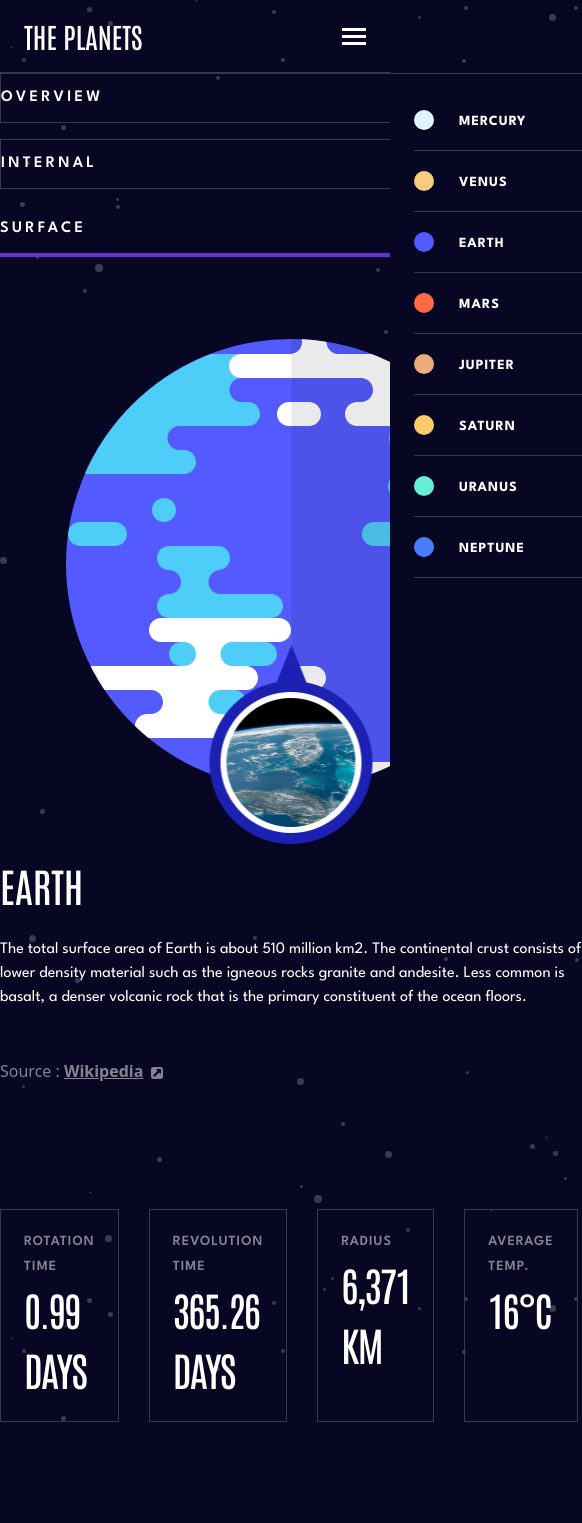
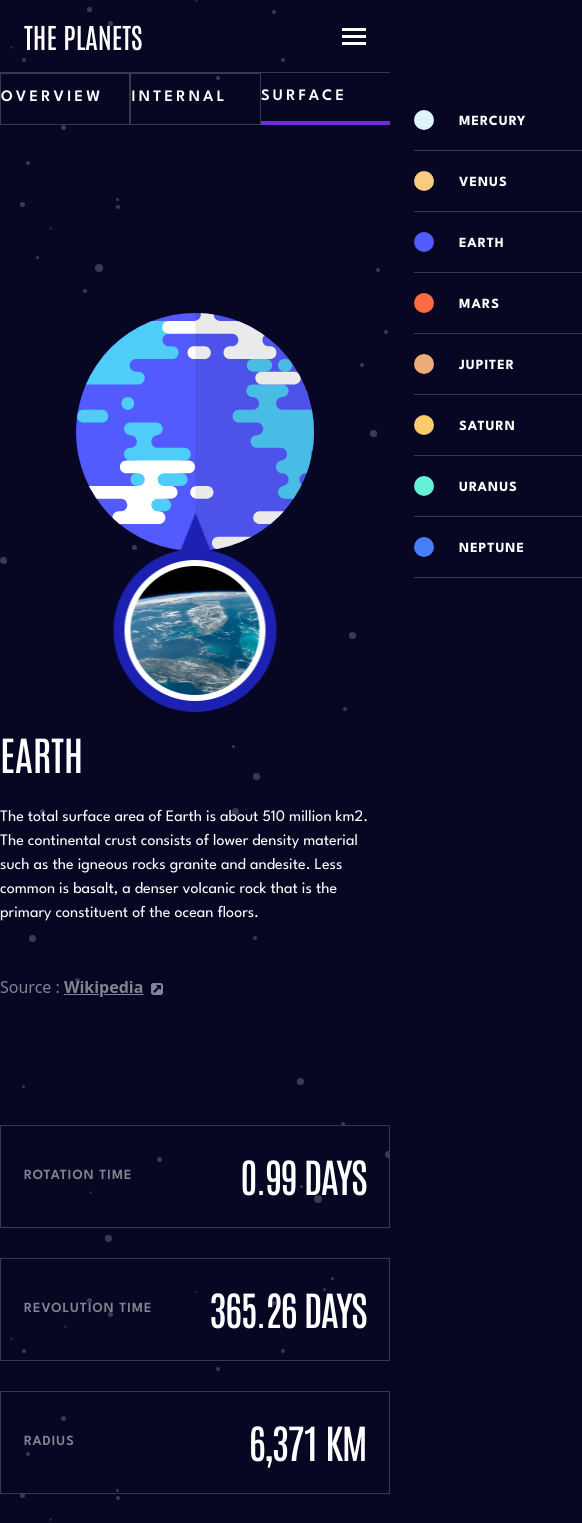
Before and after one commit to daklo91/the-planets, a Next.js app: page /earth/geology in a window 390 px wide. Shown: the top 1523 px of the page, 582 px wide, since content can reach past the window. Before the commit the page ends 1422 px from the top, so only its background shows below. Built offline with nearby package versions, Linux system fonts and the light colour scheme.

Commit message:
Update CSS

```diff
--- a/src/app/[planet]/[view]/_components/PlanetDetailCard.tsx
+++ b/src/app/[planet]/[view]/_components/PlanetDetailCard.tsx
@@ -5,12 +5,18 @@ interface PlanetDetailCardProps {
   planetStat: string;
 }
 
-export default function PlanetDetailCard({ children, planetStat }: PlanetDetailCardProps) {
-
+export default function PlanetDetailCard({
+  children,
+  planetStat,
+}: PlanetDetailCardProps) {
   return (
-    <div className="border-accent border-[1px] pt-[19px] pb-[22px] px-[23px] w-[255px]">
-          <p className="text-secondary font-spartan font-semibold text-[14px] leading-[25px] tracking-[1px]">{children}</p>
-          <p className="text-primary font-antonio tracking-[-1.5px] text-[40px] uppercase">{planetStat}</p>
+    <div className="border-accent border-[1px] pt-[19px] pb-[22px] px-[23px] w-[255px] w-full flex justify-between items-center">
+      <p className="text-secondary font-spartan font-semibold text-[14px] leading-[25px] tracking-[1px]">
+        {children}
+      </p>
+      <p className="text-primary font-antonio tracking-[-1.5px] text-[40px] uppercase">
+        {planetStat}
+      </p>
     </div>
   );
 }
--- a/src/app/[planet]/[view]/_components/PlanetImage.tsx
+++ b/src/app/[planet]/[view]/_components/PlanetImage.tsx
@@ -4,12 +4,17 @@ interface PlanetImageProps {
     internal: string;
     geology: string;
   };
-  className?: string,
+  className?: string;
   name: string;
   view: "overview" | "structure" | "geology";
 }
 
-export default function PlanetImage({ images, name, view, className }: PlanetImageProps) {
+export default function PlanetImage({
+  images,
+  name,
+  view,
+  className,
+}: PlanetImageProps) {
   let content;
 
   if (view === "overview") {
@@ -30,7 +35,9 @@ export default function PlanetImage({ images, name, view, className }: PlanetIma
   }
 
   return (
-    <div className={`w-[582px] h-[582px] flex items-center justify-center relative ${className}`}>
+    <div
+      className={`max-w-[582px] w-full h-[582px] flex items-center justify-center relative px-[76px] ${className}`}
+    >
       {content}
     </div>
   );
--- a/src/app/[planet]/[view]/page.tsx
+++ b/src/app/[planet]/[view]/page.tsx
@@ -5,7 +5,7 @@ import PlanetViewLinks from "./_components/PlanetViewLinks";
 import PlanetDetailCard from "./_components/PlanetDetailCard";
 
 const VALID_VIEWS = ["overview", "structure", "geology"] as const;
-type ViewKey = typeof VALID_VIEWS[number];
+type ViewKey = (typeof VALID_VIEWS)[number];
 
 interface Props {
   params: {
@@ -44,7 +44,9 @@ export default function PlanetPage({ params }: Props) {
             />
           </div>
           <div className="order-3 md:order-none md:max-w-[339px] md:mr-4 lg:col-start-3">
-            <h1 className="text-[2.5rem] sm:text-[3rem] lg:text-[5rem] font-antonio font-medium text-primary uppercase mb-[23px]">{planetData.name}</h1>
+            <h1 className="text-[2.5rem] sm:text-[3rem] lg:text-[5rem] font-antonio font-medium text-primary uppercase mb-[23px]">
+              {planetData.name}
+            </h1>
             <p className="text-primary font-spartan font-normal">
               {planetData[lowerCaseView].content}
             </p>
@@ -57,17 +59,40 @@ export default function PlanetPage({ params }: Props) {
               >
                 Wikipedia
                 {/* icon-source.svg */}
-                <svg className="inline-block ml-2" xmlns="http://www.w3.org/2000/svg" width="12" height="12"><path fill="currentColor" d="M11.34.66C10.9.22 10.37 0 9.75 0h-7.5C1.63 0 1.1.22.66.66.22 1.1 0 1.63 0 2.25v7.5c0 .62.22 1.15.66 1.59.44.44.97.66 1.59.66h7.5c.62 0 1.15-.22 1.59-.66.44-.44.66-.97.66-1.59v-7.5c0-.62-.22-1.15-.66-1.59zM10 6.25a.467.467 0 01-.305.46.544.544 0 01-.195.04.465.465 0 01-.352-.149L8.023 5.476 3.852 9.648a.481.481 0 01-.352.149.48.48 0 01-.352-.149l-.796-.797a.48.48 0 01-.149-.351.48.48 0 01.149-.352l4.172-4.172-1.125-1.125c-.162-.15-.198-.333-.11-.546A.467.467 0 015.75 2H9.5c.135 0 .253.05.352.148A.48.48 0 0110 2.5v3.75z" /></svg>
+                <svg
+                  className="inline-block ml-2"
+                  xmlns="http://www.w3.org/2000/svg"
+                  width="12"
+                  height="12"
+                >
+                  <path
+                    fill="currentColor"
+                    d="M11.34.66C10.9.22 10.37 0 9.75 0h-7.5C1.63 0 1.1.22.66.66.22 1.1 0 1.63 0 2.25v7.5c0 .62.22 1.15.66 1.59.44.44.97.66 1.59.66h7.5c.62 0 1.15-.22 1.59-.66.44-.44.66-.97.66-1.59v-7.5c0-.62-.22-1.15-.66-1.59zM10 6.25a.467.467 0 01-.305.46.544.544 0 01-.195.04.465.465 0 01-.352-.149L8.023 5.476 3.852 9.648a.481.481 0 01-.352.149.48.48 0 01-.352-.149l-.796-.797a.48.48 0 01-.149-.351.48.48 0 01.149-.352l4.172-4.172-1.125-1.125c-.162-.15-.198-.333-.11-.546A.467.467 0 015.75 2H9.5c.135 0 .253.05.352.148A.48.48 0 0110 2.5v3.75z"
+                  />
+                </svg>
               </a>
             </p>
           </div>
-          <PlanetViewLinks className="order-1 lg:col-start-3 md:max-w-[281px] lg:max-w-none md:ml-auto lg:ml-0" currentPlanet={planetData.name.toLowerCase()} viewParam={lowerCaseView} UIColor={planetData.UIColor} />
+          <PlanetViewLinks
+            className="order-1 flex md:block lg:col-start-3 md:max-w-[281px] lg:max-w-none md:ml-auto lg:ml-0"
+            currentPlanet={planetData.name.toLowerCase()}
+            viewParam={lowerCaseView}
+            UIColor={planetData.UIColor}
+          />
         </div>
-        <div className="flex gap-[30px] max m-auto">
-          <PlanetDetailCard planetStat={planetData.rotation}>ROTATION TIME</PlanetDetailCard>
-          <PlanetDetailCard planetStat={planetData.revolution}>REVOLUTION TIME</PlanetDetailCard>
-          <PlanetDetailCard planetStat={planetData.radius}>RADIUS</PlanetDetailCard>
-          <PlanetDetailCard planetStat={planetData.temperature}>AVERAGE TEMP.</PlanetDetailCard>
+        <div className="flex flex-col md:flex-row gap-[30px] max m-auto">
+          <PlanetDetailCard planetStat={planetData.rotation}>
+            ROTATION TIME
+          </PlanetDetailCard>
+          <PlanetDetailCard planetStat={planetData.revolution}>
+            REVOLUTION TIME
+          </PlanetDetailCard>
+          <PlanetDetailCard planetStat={planetData.radius}>
+            RADIUS
+          </PlanetDetailCard>
+          <PlanetDetailCard planetStat={planetData.temperature}>
+            AVERAGE TEMP.
+          </PlanetDetailCard>
         </div>
       </div>
     </main>
```
